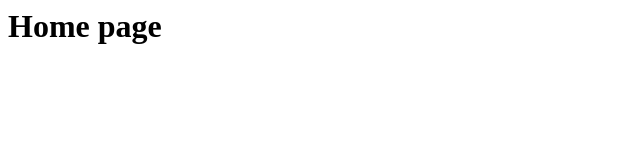
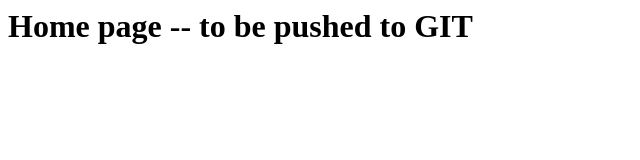
Before and after one commit to shiva-ts/git-demo, a plain HTML site: page Web/index.html in a window 1280 px wide. Shown: the whole page, without its empty margins (0-640 px from the left). Drawn offline with Linux system fonts and the light colour scheme.

Commit message:
updating index page for git hub

```diff
--- a/Web/index.html
+++ b/Web/index.html
@@ -1,5 +1,5 @@
 <html>
 <body>
-	<h1>Home page</h1>
+	<h1>Home page -- to be pushed to GIT</h1>
 </body>
 </html>
```
